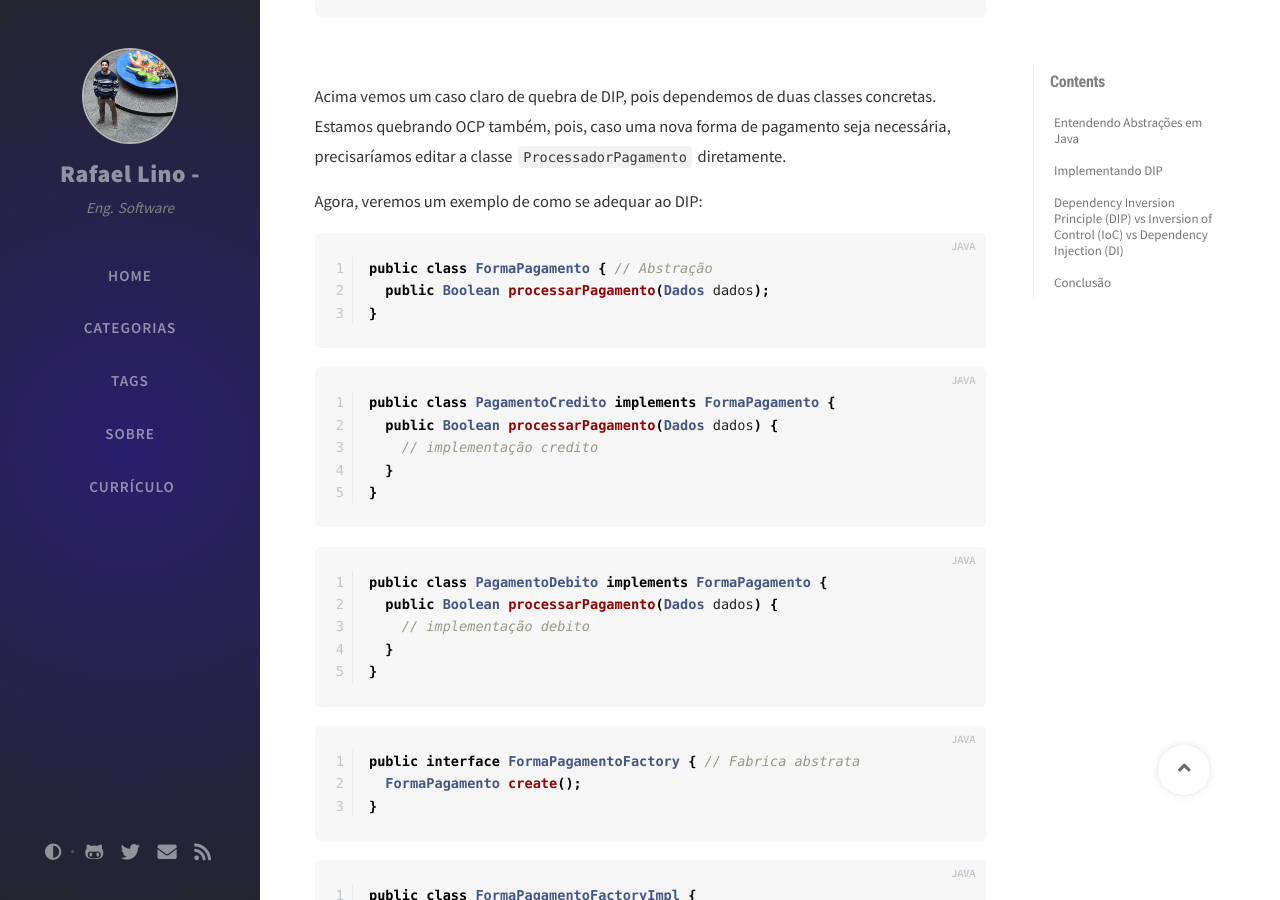
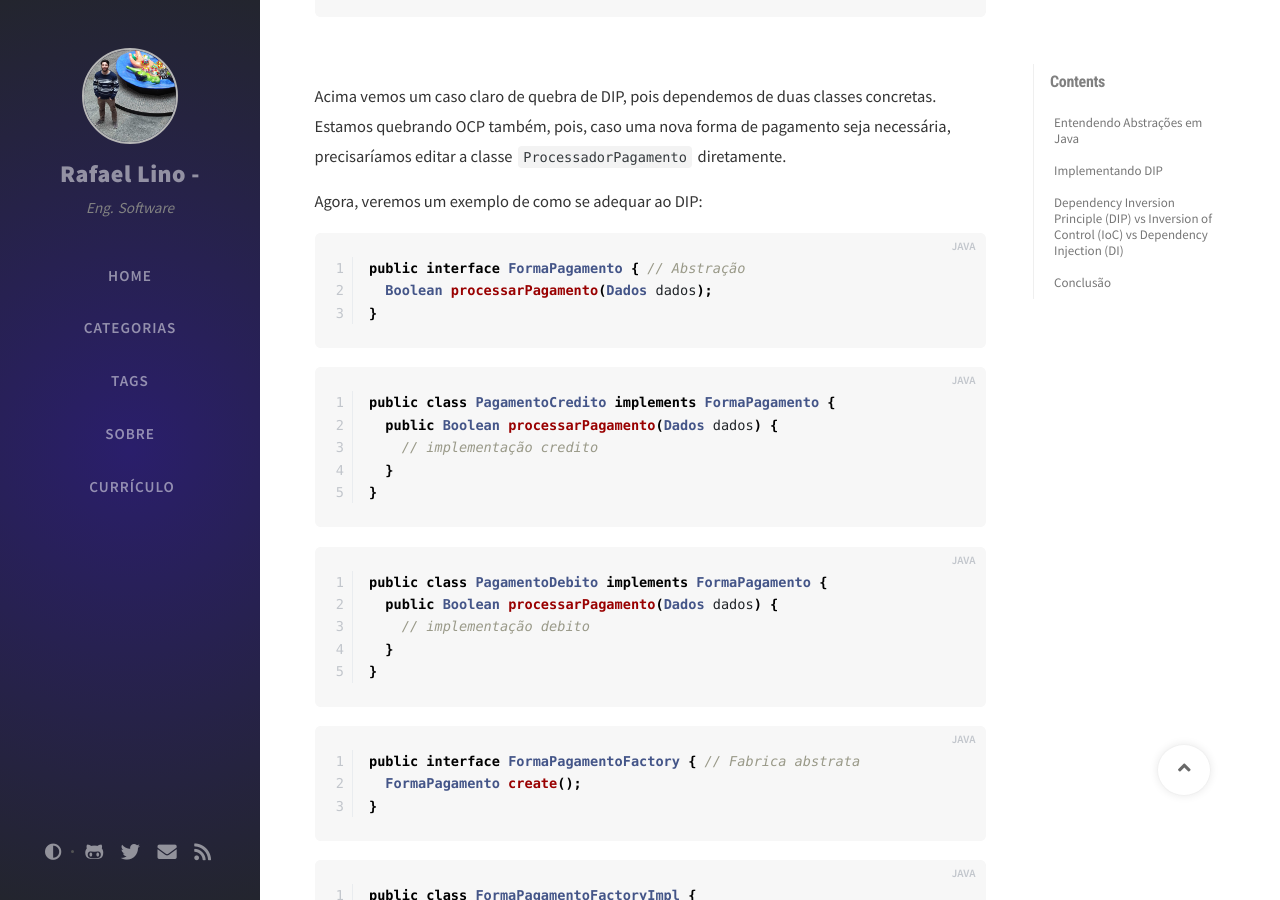
Before and after one commit to Rafaellinos/rafaelino.github.io, a Jekyll site: the page built from _posts/2024-02-13-solid-dip.md, in a window 1280 px wide and 900 px high, scrolled down 3018 px. Built offline with Jekyll 4.4.1, drawn with Linux system fonts in a browser that asks for light colours; nearby versions of some CDN libraries; comment, search, counter and statistics services are not loaded.

Commit message:
small fixes

````diff
--- a/_posts/2024-02-13-solid-dip.md
+++ b/_posts/2024-02-13-solid-dip.md
@@ -111,8 +111,8 @@ Agora, veremos um exemplo de como se adequar ao DIP:
 
 
 ```java
-public class FormaPagamento { // Abstração
-  public Boolean processarPagamento(Dados dados);
+public interface FormaPagamento { // Abstração
+  Boolean processarPagamento(Dados dados);
 }
 ```
 
````
Also changed, not shown: _tabs/curriculo.md (+1 -1 lines), assets/img/right_dip.svg, assets/img/wrong_dip.svg.
